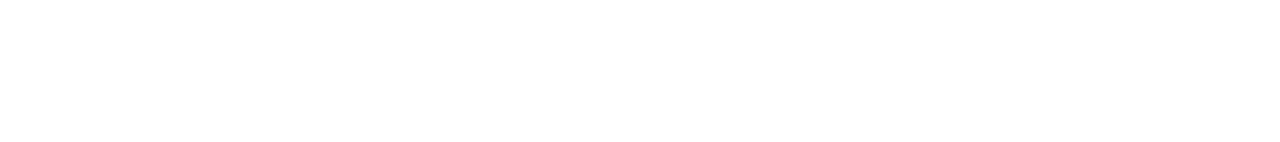
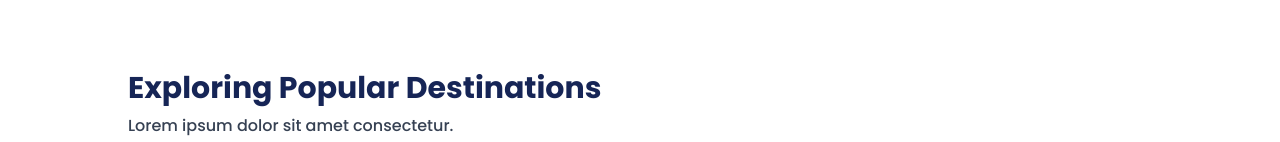
Before and after one commit to titohajili/Modern-Travel-Website-with-Next-JS-15-TypeScript-and-Tailwind-CSS, a Next.js app: page / in a window 1280 px wide. Shown: the part 810-952 px from the top of the page. Before the commit the page ends 800 px from the top, so only its background shows below. Built offline with nearby package versions, Linux system fonts and the light colour scheme.

Commit message:
Section Heading

```diff
--- /dev/null
+++ b/app/components/Helper/SectionHeading.tsx
@@ -0,0 +1,16 @@
+import React from 'react'
+
+type Props = {
+    heading: string;
+};
+
+const SectionHeading = ({heading}:Props) => {
+  return (
+    <div className='w-[80%] mx-auto'>
+      <h1 className='text-xl sm:text-3xl text-blue-950 font-bold'>{heading}</h1>
+      <p className='mt-2 text-gray-700 sm:text-base text-sm font-medium'>Lorem ipsum dolor sit amet consectetur.</p>
+    </div>
+  )
+}
+
+export default SectionHeading
--- /dev/null
+++ b/app/components/Home/Destination/Destination.tsx
@@ -0,0 +1,12 @@
+import React from 'react'
+import SectionHeading from '../../Helper/SectionHeading'
+
+const Destination = () => {
+  return (
+    <div className='pt-20 pb-20'>
+      <SectionHeading heading='Exploring Popular Destinations' />
+    </div>
+  )
+}
+
+export default Destination
--- a/app/components/Home/Home.tsx
+++ b/app/components/Home/Home.tsx
@@ -1,10 +1,12 @@
 import React from 'react'
 import Hero from '../Hero/Hero'
+import Destination from './Destination/Destination'
 
 const Home = () => {
   return (
     <div className='overflow-hidden'>
       <Hero />
+      <Destination />
     </div>
   )
 }
```
